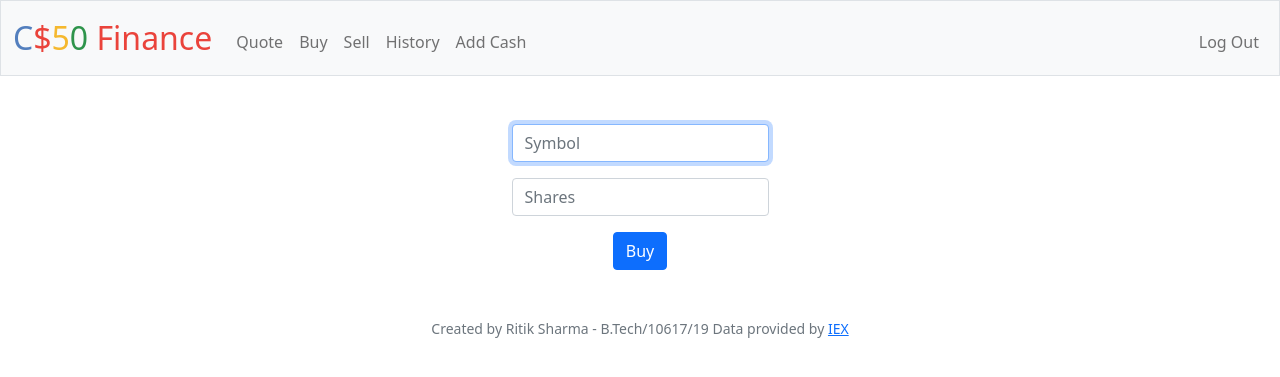
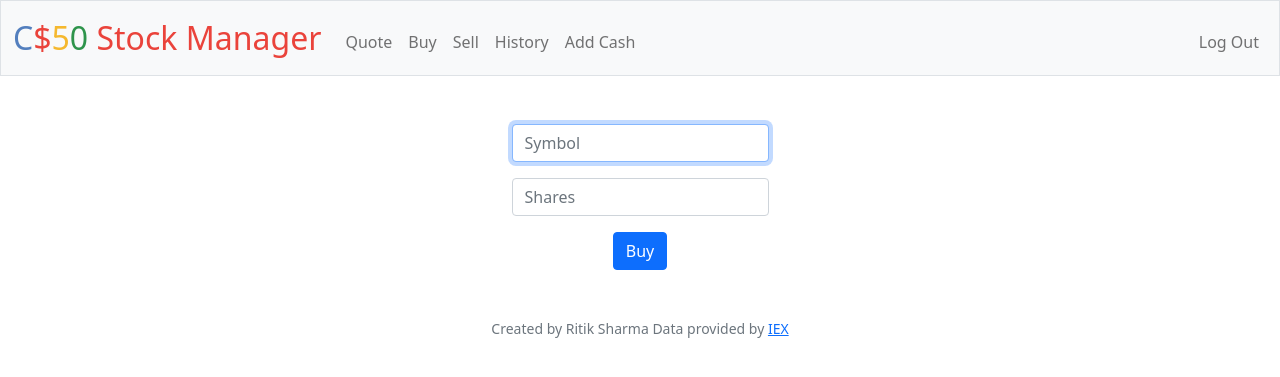
Before and after one commit to ritik-sharma-20600/Stock-Manager, a Flask app: page /buy in a window 1280 px wide. Shown: the top 377 px of the page. Run offline with Flask 2, Linux system fonts and the light colour scheme; a user stored in the database is signed in; some libraries are stand-ins or nearby versions.

Commit message:
title change

```diff
--- a/templates/layout.html
+++ b/templates/layout.html
@@ -16,7 +16,7 @@
 
         <link href="/static/styles.css" rel="stylesheet">
 
-        <title>C$50 Finance: {% block title %}{% endblock %}</title>
+        <title>Stock Manager: {% block title %}{% endblock %}</title>
 
     </head>
 
@@ -24,7 +24,7 @@
 
         <nav class="bg-light border navbar navbar-expand-md navbar-light">
             <div class="container-fluid">
-                <a class="navbar-brand" href="/"><span class="blue">C</span><span class="red">$</span><span class="yellow">5</span><span class="green">0</span> <span class="red">Finance</span></a>
+                <a class="navbar-brand" href="/"><span class="blue">C</span><span class="red">$</span><span class="yellow">5</span><span class="green">0</span> <span class="red">Stock Manager</span></a>
                 <button aria-controls="navbar" aria-expanded="false" aria-label="Toggle navigation" class="navbar-toggler" data-bs-target="#navbar" data-bs-toggle="collapse" type="button">
                     <span class="navbar-toggler-icon"></span>
                 </button>
@@ -63,7 +63,7 @@
         </main>
 
         <footer class="mb-5 small text-center text-muted">
-            Created by Ritik Sharma - B.Tech/10617/19
+            Created by Ritik Sharma
             Data provided by <a href="https://iexcloud.io/">IEX</a>
         </footer>
 
```
